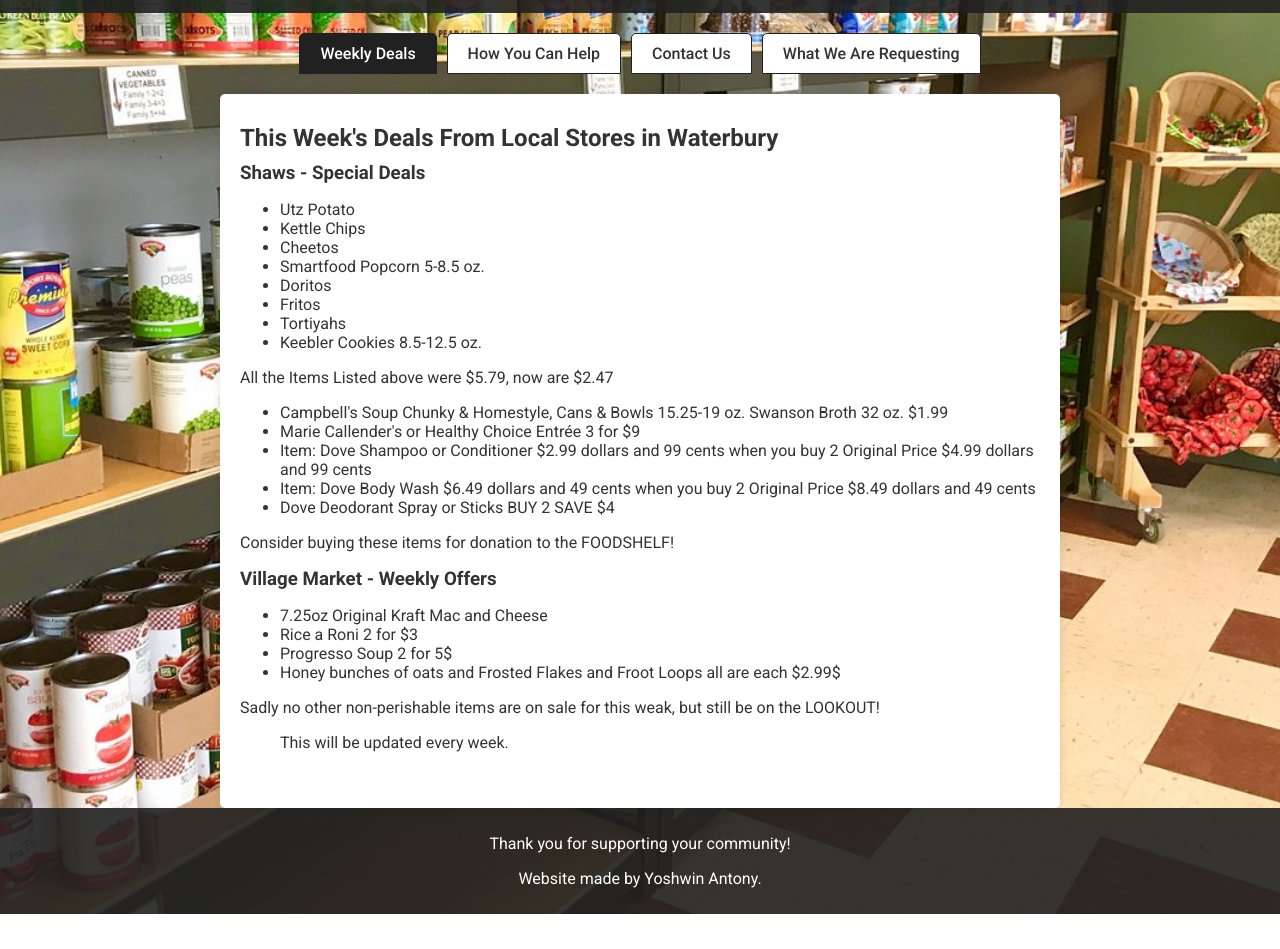
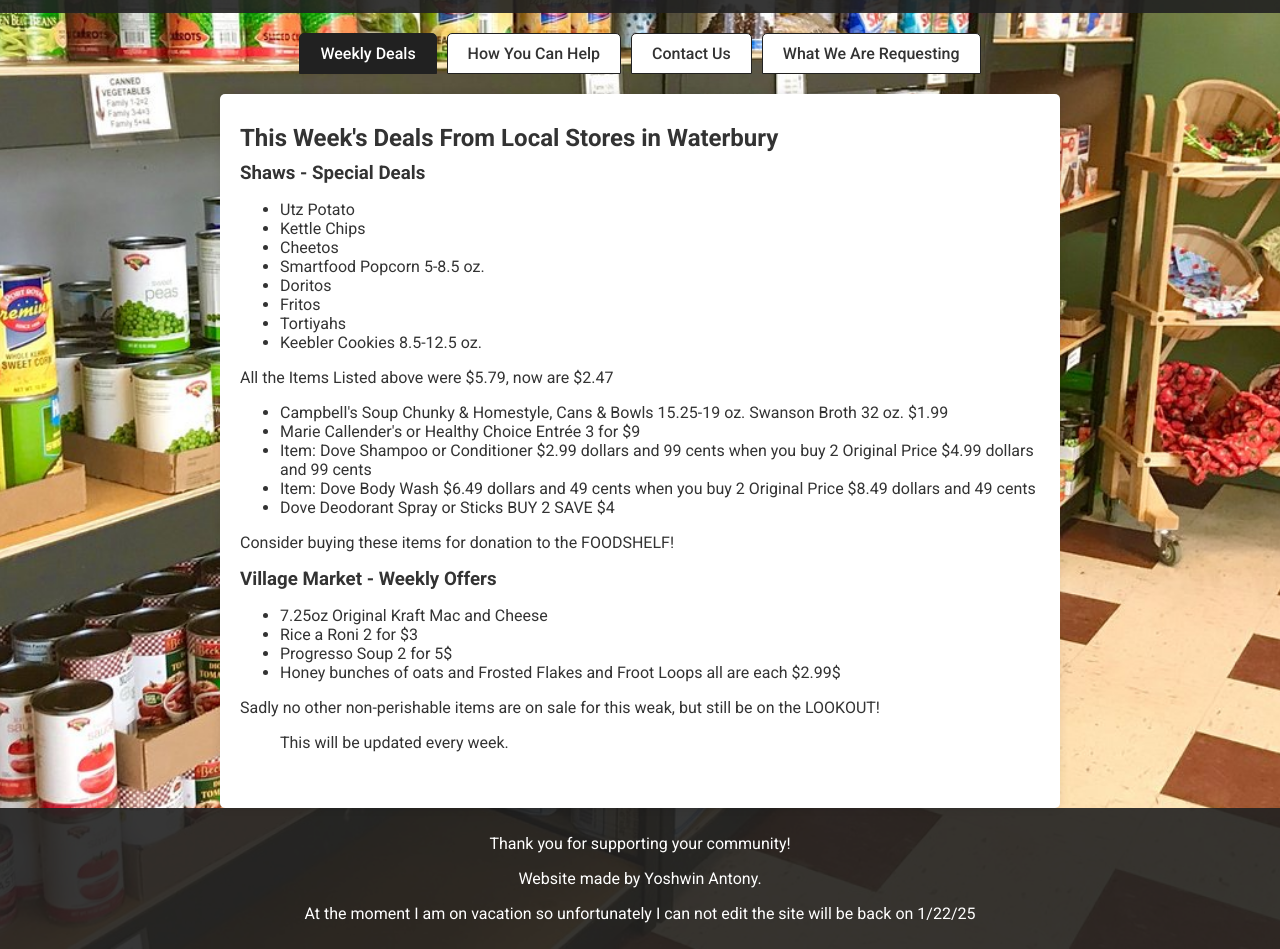
Before and after one commit to yoshwinantony123/Community_Food_Connect, a plain HTML site: page index.html in a window 1280 px wide. Shown: the part 164-1113 px from the top of the page. Before the commit the page ends 1078 px from the top, so only its background shows below. Drawn offline with Linux system fonts and the light colour scheme.

Commit message:
Update index.html

```diff
--- a/index.html
+++ b/index.html
@@ -231,6 +231,7 @@
 <div class="footer">
     <p>Thank you for supporting your community!</p>
     <p>Website made by Yoshwin Antony.</p>
+    <p>At the moment I am on vacation so unfortunately I can not edit the site will be back on 1/22/25</p>
 </div>
 
 <script>
```
